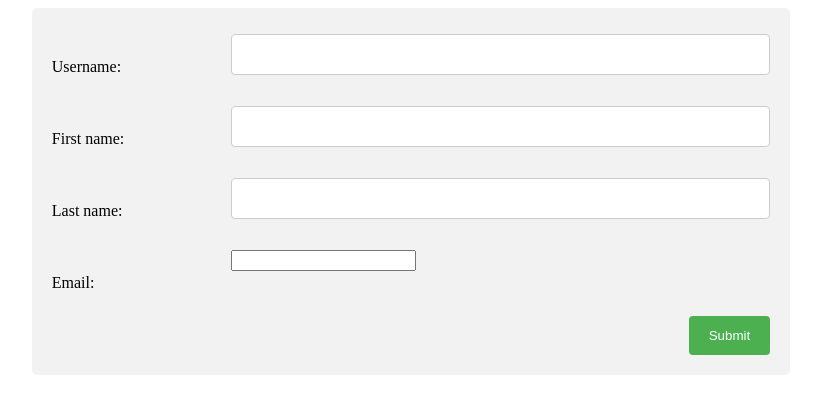
After one commit to shivanikakrecha/DemoApp, a Django app: page /contact/ in a window 1280 px wide. The commit adds this page. Shown: the top 414 px of the page, without its empty margins (229-1050 px from the left). Run offline with Django 3.2, Linux system fonts and the light colour scheme.

Commit message:
12 july 2020 formview

```diff
--- a/iflame/forms.py
+++ b/iflame/forms.py
@@ -14,3 +14,10 @@ class StudentInformationForm(forms.ModelForm):
     class Meta:
         model = StudentInformation
         fields = '__all__'
+
+
+class ContactForm(forms.Form):
+    username = forms.CharField(max_length=20)
+    first_name = forms.CharField(max_length=15)
+    last_name = forms.CharField(max_length=15)
+    email = forms.EmailField()
--- a/iflame/urls.py
+++ b/iflame/urls.py
@@ -2,7 +2,8 @@ from django.urls import path, include
 from iflame.views import (
     Welcome, StudentList, StudentDetail, CourseCreateView, StudentInformationView,
     StudentEditView, StudentDeleteView, StudentListClassBasedView, StudentDetailView,
-    StudentCreateView, StudentUpdateView, StudentInformationDeleteView, WelcomeView
+    StudentCreateView, StudentUpdateView, StudentInformationDeleteView, WelcomeView,
+    ContactView
 )
 
 app_name = 'iflame'
@@ -15,5 +16,6 @@ urlpatterns = [
     path('student/create', StudentCreateView.as_view(), name='student_create'),
     path('student/edit/<int:student_id>', StudentUpdateView.as_view(), name='student_edit'),
     path('student/delete/<int:student_id>',
-         StudentInformationDeleteView.as_view(), name='student_delete')
+         StudentInformationDeleteView.as_view(), name='student_delete'),
+    path('contact/', ContactView.as_view(), name='contact_page')
 ]
--- a/iflame/views.py
+++ b/iflame/views.py
@@ -2,9 +2,14 @@ from django.shortcuts import render, redirect
 from django.urls import reverse
 from django.http import HttpResponse
 from iflame.models import StudentInformation
-from iflame.forms import CourseForm, StudentInformationForm
-from django.views.generic import ListView, DetailView, CreateView, UpdateView, DeleteView, TemplateView
+from iflame.forms import CourseForm, StudentInformationForm, ContactForm
+from django.views.generic import (
+    ListView, DetailView, CreateView, UpdateView, DeleteView, TemplateView,
+    FormView
+)
+from django.contrib.auth.models import User
 import datetime
+
 # Create your views here.
 
 
@@ -77,9 +82,9 @@ class StudentListClassBasedView(ListView):
     template_name = 'iflame/student_list.html'
     context_object_name = 'students'
 
-    # def get_queryset(self):
-    #     queryset = StudentInformation.objects.filter(course__name='Python')
-    #     return queryset
+    def get_queryset(self):
+        queryset = StudentInformation.objects.all()
+        return queryset
 
     # def get_context_data(self, **kwargs):
     #     context = super().get_context_data(**kwargs)
@@ -108,11 +113,11 @@ class StudentCreateView(CreateView):
 
 
 class StudentUpdateView(UpdateView):
-        model = StudentInformation
-        form_class = StudentInformationForm
-        template_name = 'iflame/student_edit.html'
-        pk_url_kwarg = 'student_id'
-        success_url = '/'
+    model = StudentInformation
+    form_class = StudentInformationForm
+    template_name = 'iflame/student_edit.html'
+    pk_url_kwarg = 'student_id'
+    success_url = '/'
 
 
 class StudentInformationDeleteView(DeleteView):
@@ -124,3 +129,29 @@ class StudentInformationDeleteView(DeleteView):
 
 class WelcomeView(TemplateView):
     template_name = 'base.html'
+
+
+class ContactView(FormView):
+    template_name = 'iflame/contact.html'
+    form_class = ContactForm
+    success_url = '/'
+
+    def form_valid(self, form):
+        username = form.cleaned_data.get('username')
+        first_name = form.cleaned_data.get('first_name')
+        last_name = form.cleaned_data.get('last_name')
+        email = form.cleaned_data.get('email')
+
+
+        user_obj = User(
+                username=username,
+                first_name=first_name,
+                last_name=last_name,
+                email=email
+            )
+
+        user_obj.save()
+        return super().form_valid(form)
+
+    def form_invalid(self, form):
+        return render(self.request, 'iflame/contact.html', {'form': form})
--- /dev/null
+++ b/templates/iflame/contact.html
@@ -0,0 +1,30 @@
+{% extends 'base.html' %}
+
+{% block htmlbody %}
+
+<div class="container" style="width: 60%; margin-left: 20%">
+
+	<form method="POST">
+  	{% csrf_token %}
+
+    {% for field in form %}
+
+    <div class="row">
+      <div class="col-25">
+        <label for="fname"> {{field.label_tag}}</label>
+      </div>
+      <div class="col-75">
+         {{field}}
+      </div>
+    </div>
+
+
+
+    {% endfor %}
+    <div class="row">
+      <input type="submit" value="Submit">
+    </div>
+  </form>
+</div>
+
+{% endblock htmlbody %}
--- a/templates/iflame/student_list.html
+++ b/templates/iflame/student_list.html
@@ -6,6 +6,7 @@
 		=================== Current Day {{current_day}}
 		<div><a href="{% url 'iflame:course_create' %}">course_create</a></div>
 		<div><a href="{% url 'iflame:student_create' %}">student_create</a></div>
+		<div><a href="{% url 'iflame:contact_page' %}">Contact form</a></div>
 
 
 			<table>
```
Also changed, not shown: db.sqlite3.
